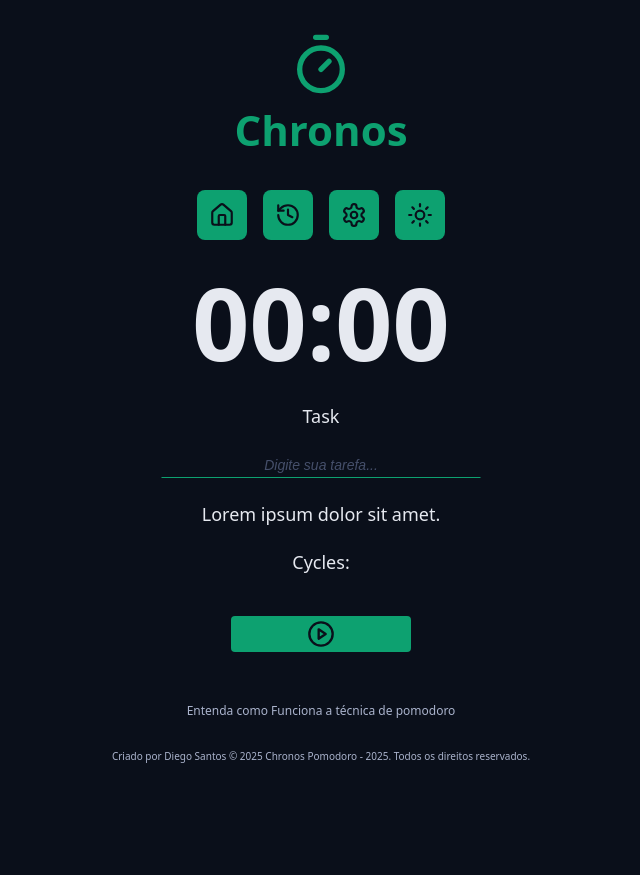
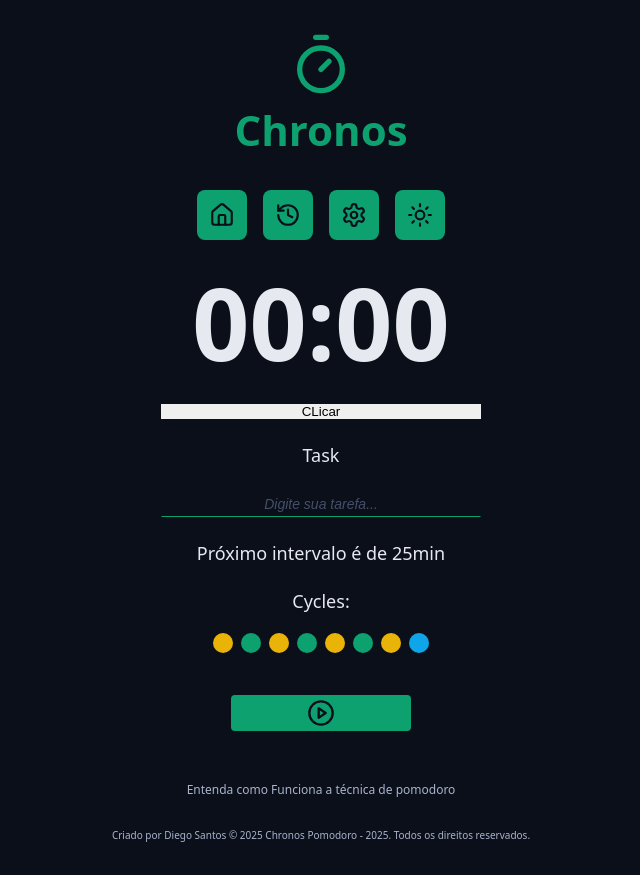
Before and after one commit to diegosantos-engtads/pomodoro-project, a React (Vite) app: page / in a window 1280 px wide. Shown: the whole page, without its empty margins (319-959 px from the left). Before the commit the page ends 800 px from the top, so only its background shows below. Built offline with nearby package versions, Linux system fonts and the light colour scheme.

Commit message:
feat: function created to manipulate context

```diff
--- a/src/App.tsx
+++ b/src/App.tsx
@@ -1,9 +1,12 @@
 import './styles/theme.css';
 import './styles/global.css';
+import { TaskContextProvider } from './contexts/TaskContext';
 import { Home } from './pages/Home';
-import { NotFound } from './pages/NotFound';
-import { AboutPomodoro } from './pages/AboutPomodoro';
 
 export function App() {
-  return <Home />;
+  return (
+    <TaskContextProvider>
+      <Home />
+    </TaskContextProvider>
+  );
 }
--- a/src/components/CountDown/index.tsx
+++ b/src/components/CountDown/index.tsx
@@ -1,5 +1,7 @@
+import { useTaskContext } from '../../contexts/TaskContext';
 import styles from './styles.module.css';
 
 export function CountDown() {
-  return <div className={styles.container}>00:00</div>;
+  const { state } = useTaskContext();
+  return <div className={styles.container}>{state.formatSecondRemaining}</div>;
 }
--- a/src/components/Cycles/index.tsx
+++ b/src/components/Cycles/index.tsx
@@ -4,7 +4,7 @@ export function Cycles() {
   return (
     <div className={styles.cycles}>
       <span>Cycles:</span>
-      <div className={styles.Dots}>
+      <div className={styles.cycleDots}>
         <span className={`${styles.cycleDot} ${styles.workTime}`}></span>
         <span className={`${styles.cycleDot} ${styles.shortBreakTime}`}></span>
         <span className={`${styles.cycleDot} ${styles.workTime}`}></span>
--- a/src/components/Cycles/styles.module.css
+++ b/src/components/Cycles/styles.module.css
@@ -7,6 +7,7 @@
 .cycleDots {
   display: flex;
   gap: 0.8rem;
+  margin: 2rem 0 0;
 }
 
 .cycleDot {
--- a/src/components/MainForm/index.tsx
+++ b/src/components/MainForm/index.tsx
@@ -2,10 +2,25 @@ import { PlayCircleIcon } from 'lucide-react';
 import { DefaultButton } from '../DefaultButton';
 import { DefaultInput } from '../DefaultInput';
 import { Cycles } from '../Cycles';
+import { useTaskContext } from '../../contexts/TaskContext';
 
 export function MainForm() {
+  const { setState } = useTaskContext();
+
+  function handleClick() {
+    setState(prevState => {
+      return {
+        ...prevState,
+        formatSecondRemaining: '21:00',
+      };
+    });
+  }
+
   return (
     <form className='form container' action=''>
+      <button onClick={handleClick} type='button'>
+        CLicar
+      </button>
       <div className='formRow'>
         <DefaultInput
           labelText='Task'
@@ -16,7 +31,7 @@ export function MainForm() {
       </div>
 
       <div className='formRow'>
-        <p>Lorem ipsum dolor sit amet.</p>
+        <p>Próximo intervalo é de 25min</p>
       </div>
 
       <div className='formRow'>
--- /dev/null
+++ b/src/contexts/TaskContext/index.tsx
@@ -0,0 +1,44 @@
+import { createContext, useContext, useState } from 'react';
+import { TaskStateModel } from '../../modules/TaskStateModel';
+
+const initialState: TaskStateModel = {
+  tasks: [],
+  secondRemaining: 0,
+  formatSecondRemaining: '00:00',
+  activeTask: null,
+  currentCycle: 0,
+  config: {
+    workTime: 25,
+    shortBreakTime: 5,
+    longBreakTime: 15,
+  },
+};
+const initialContextValue = {
+  state: initialState,
+  setState: () => {},
+};
+
+type TaskContextProps = {
+  state: TaskStateModel;
+  setState: React.Dispatch<React.SetStateAction<TaskStateModel>>;
+};
+
+export const TaskContext = createContext<TaskContextProps>(initialContextValue);
+
+type TaskContextProviderProps = {
+  children: React.ReactNode;
+};
+
+export function TaskContextProvider({ children }: TaskContextProviderProps) {
+  const [state, setState] = useState(initialState);
+
+  return (
+    <TaskContext.Provider value={{ state, setState }}>
+      {children}
+    </TaskContext.Provider>
+  );
+}
+
+export function useTaskContext() {
+  return useContext(TaskContext);
+}
```
